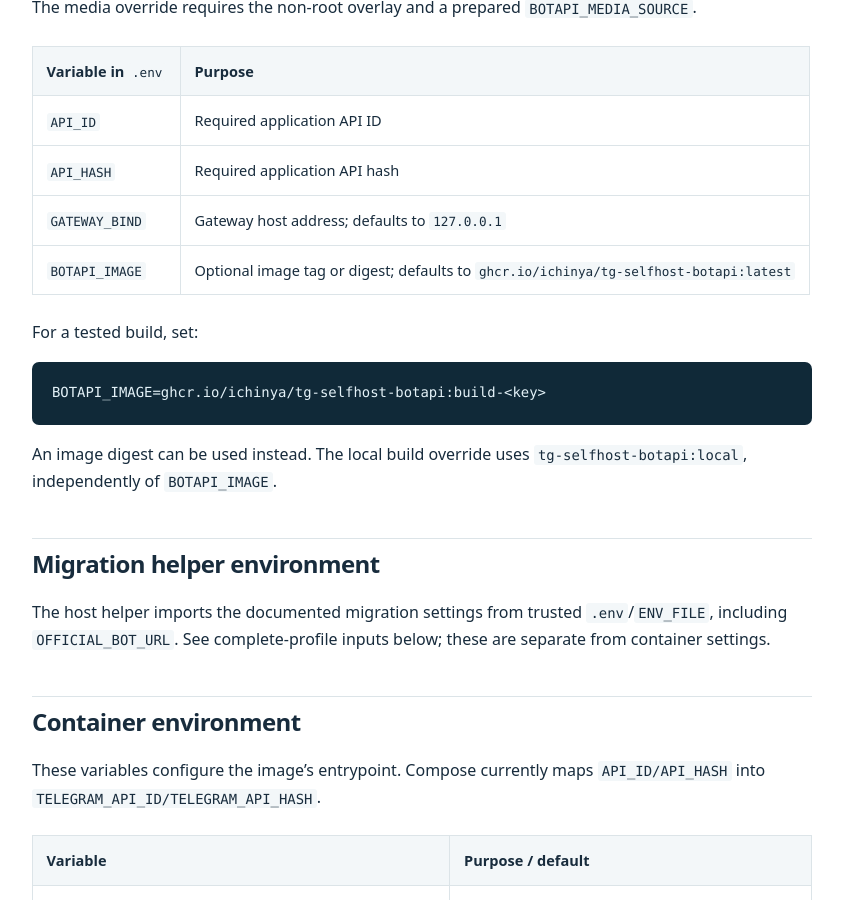
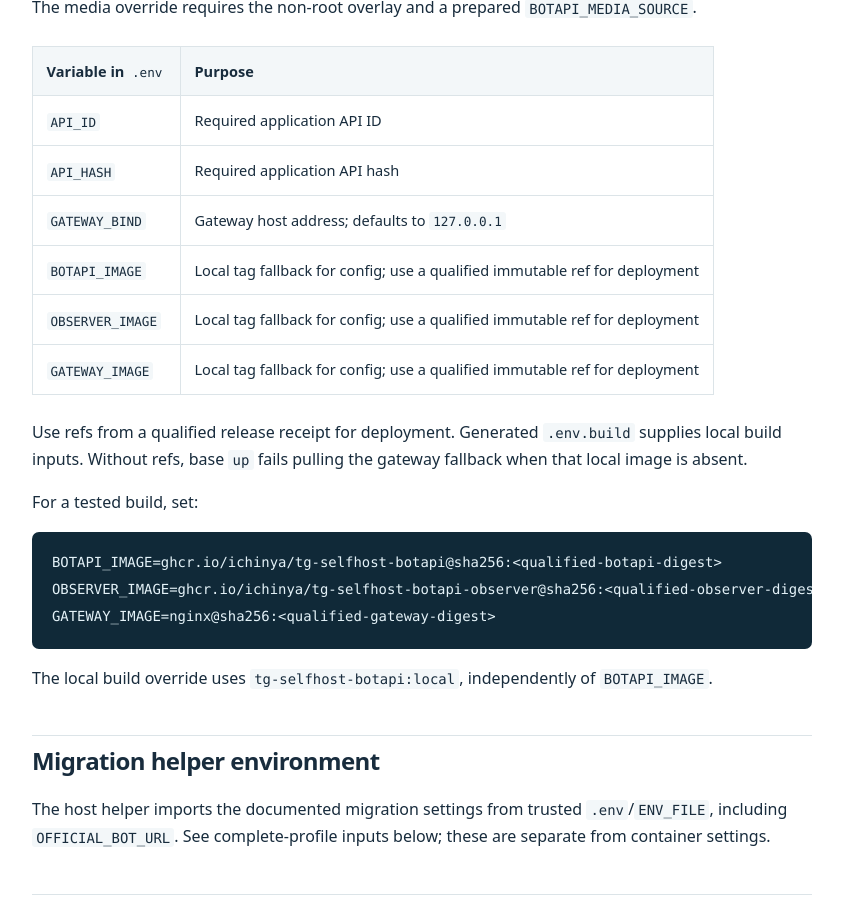
Before and after one commit to ichinya/tg-selfhost-botapi, a Jekyll site: the page built from docs/en/configuration.md, in a window 1280 px wide and 900 px high, scrolled down 3544 px. Shown: the whole window, without its empty margins (326-1169 px from the left). Built offline with Jekyll 4.4.1, drawn with Linux system fonts in a browser that asks for light colours.

Commit message:
fix: восстановить конфигурацию Compose без обязательных образов (round 2, refs #12)

````diff
--- a/docker-compose.yml
+++ b/docker-compose.yml
@@ -1,6 +1,6 @@
 services:
   botapi:
-    image: ${BOTAPI_IMAGE:-ghcr.io/ichinya/tg-selfhost-botapi:latest}
+    image: ${BOTAPI_IMAGE:-tg-selfhost-botapi:local}
     container_name: tg_botapi
     restart: always
     stop_grace_period: 120s
@@ -21,7 +21,7 @@ services:
       retries: 3
 
   observer:
-    image: ${OBSERVER_IMAGE:-ghcr.io/ichinya/tg-selfhost-botapi:observer-latest}
+    image: ${OBSERVER_IMAGE:-tg-selfhost-botapi-observer:local}
     restart: always
     network_mode: service:botapi
     user: "101:101"
@@ -55,7 +55,7 @@ services:
       retries: 3
 
   gateway:
-    image: nginx:alpine
+    image: ${GATEWAY_IMAGE:-tg-selfhost-gateway:local}
     container_name: tg_gateway
     restart: always
     ports:
--- a/docs/en/configuration.md
+++ b/docs/en/configuration.md
@@ -141,15 +141,23 @@ override requires the non-root overlay and a prepared `BOTAPI_MEDIA_SOURCE`.
 | `API_ID` | Required application API ID |
 | `API_HASH` | Required application API hash |
 | `GATEWAY_BIND` | Gateway host address; defaults to `127.0.0.1` |
-| `BOTAPI_IMAGE` | Optional image tag or digest; defaults to `ghcr.io/ichinya/tg-selfhost-botapi:latest` |
+| `BOTAPI_IMAGE` | Local tag fallback for config; use a qualified immutable ref for deployment |
+| `OBSERVER_IMAGE` | Local tag fallback for config; use a qualified immutable ref for deployment |
+| `GATEWAY_IMAGE` | Local tag fallback for config; use a qualified immutable ref for deployment |
+
+Use refs from a qualified release receipt for deployment. Generated `.env.build`
+supplies local build inputs. Without refs, base `up` fails pulling the gateway
+fallback when that local image is absent.
 
 For a tested build, set:
 
 ```text
-BOTAPI_IMAGE=ghcr.io/ichinya/tg-selfhost-botapi:build-<key>
+BOTAPI_IMAGE=ghcr.io/ichinya/tg-selfhost-botapi@sha256:<qualified-botapi-digest>
+OBSERVER_IMAGE=ghcr.io/ichinya/tg-selfhost-botapi-observer@sha256:<qualified-observer-digest>
+GATEWAY_IMAGE=nginx@sha256:<qualified-gateway-digest>
 ```
 
-An image digest can be used instead. The local build override uses
+The local build override uses
 `tg-selfhost-botapi:local`, independently of `BOTAPI_IMAGE`.
 
 ## Migration helper environment
````
Also changed, not shown: docs/en/getting-started.md (+3 -1 lines), docs/ru/configuration.md (+11 -3 lines), docs/ru/getting-started.md (+3 -1 lines), 1 other file.
